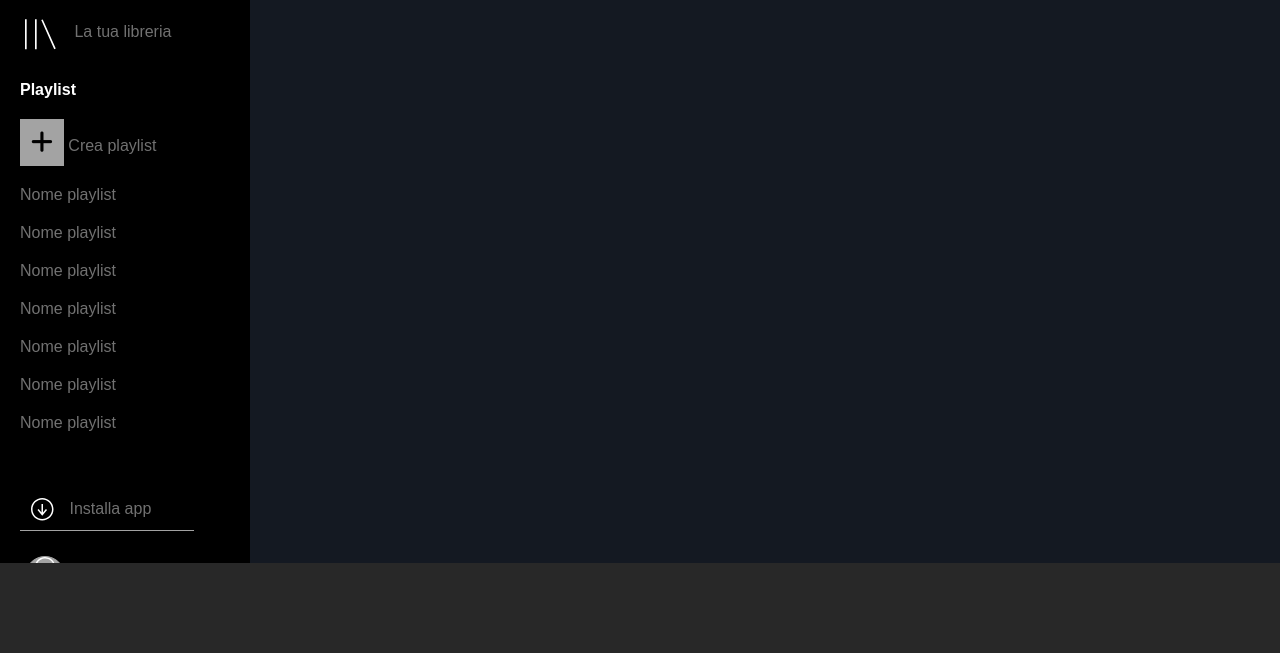
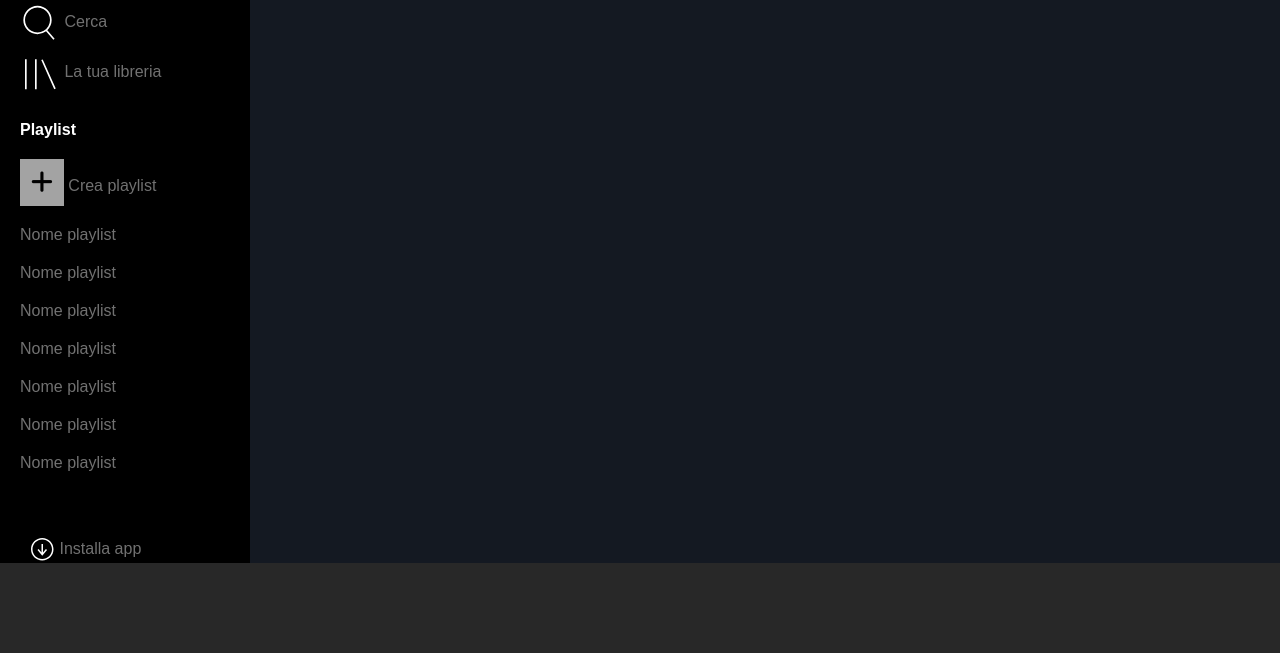
Before and after one commit to MichelaMilzoni/html-css-spotifyweb, a plain HTML site: page index.html in a window 1280 px wide. Shown: the part 147-800 px from the top of the page. Drawn offline with Linux system fonts and the light colour scheme.

Commit message:
fixed logo spotify

```diff
--- a/css/style.css
+++ b/css/style.css
@@ -149,7 +149,8 @@ ul {
 #sidebar .hidden {
   display: inline;
 
-  padding-left: 10px;
+  width: 150px;
+  margin: 20px 0;
 }
 
 #sidebar .hidden-logo {
```
